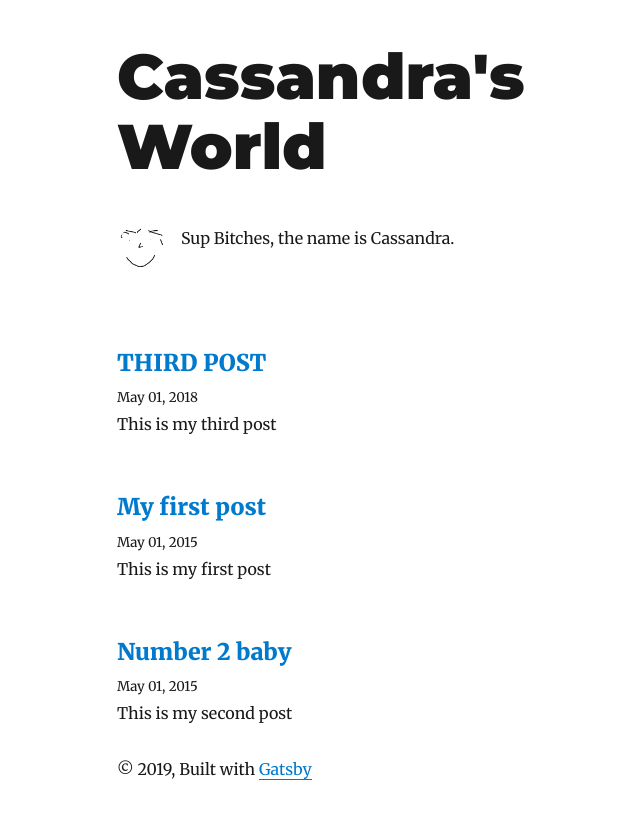
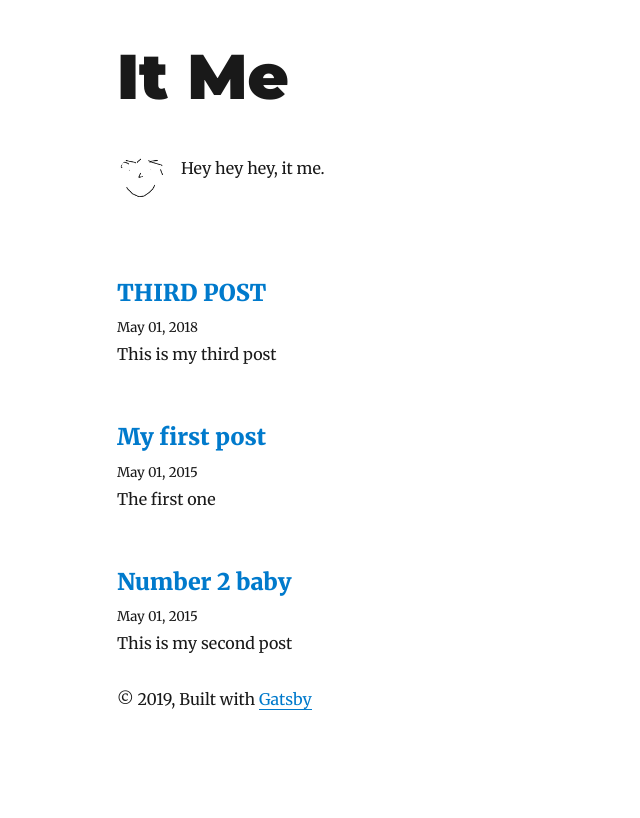
Before and after one commit to cstepien13/blog, a Gatsby site: page / in a window 1280 px wide. Shown: the whole page, without its empty margins (208-848 px from the left). Built offline with nearby package versions, Linux system fonts and the light colour scheme; Gatsby itself is replaced by a stand-in of ours; some packages are replaced by stand-ins of ours.

Commit message:
Name Change

```diff
--- a/content/blog/first-post/index.md
+++ b/content/blog/first-post/index.md
@@ -1,7 +1,7 @@
 ---
 title: My first post
 date: "2015-05-01T22:12:03.284Z"
-description: "This is my first post"
+description: "The first one"
 ---
 
-Hello there, my name is Cassandra and this is my first post.
+This is my first post.
--- a/gatsby-config.js
+++ b/gatsby-config.js
@@ -1,7 +1,7 @@
 module.exports = {
   pathPrefix: `/blog`,
   siteMetadata: {
-    title: `Cassandra's World`,
+    title: `It Me`,
     author: `Cassandra Stepsomething`,
     description: `Evertyhing`,
     siteUrl: `https://gatsby-starter-blog-demo.netlify.com/`,
--- a/src/components/bio.js
+++ b/src/components/bio.js
@@ -53,7 +53,7 @@ const Bio = () => {
           borderRadius: `50%`,
         }}
       />
-      <p>Sup Bitches, the name is Cassandra.</p>
+      <p>Hey hey hey, it me.</p>
     </div>
   )
 }
--- a/src/pages/index.js
+++ b/src/pages/index.js
@@ -5,6 +5,7 @@ import Bio from "../components/bio"
 import Layout from "../components/layout"
 import SEO from "../components/seo"
 import { rhythm } from "../utils/typography"
+
 
 class BlogIndex extends React.Component {
   render() {
```
Also changed, not shown: package.json (line endings or trailing spaces).
